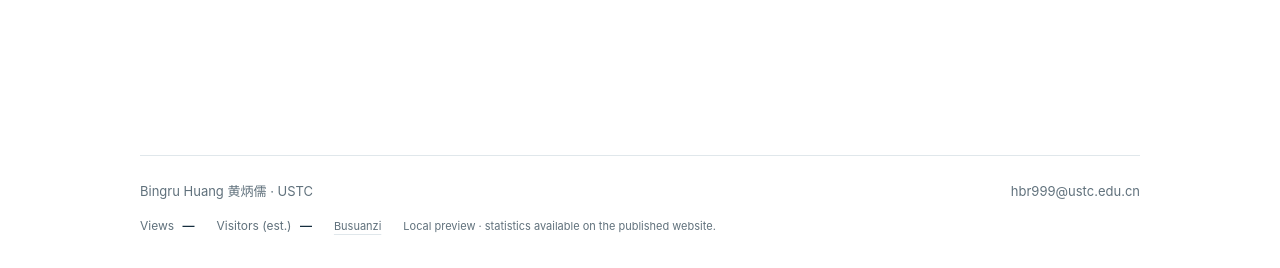
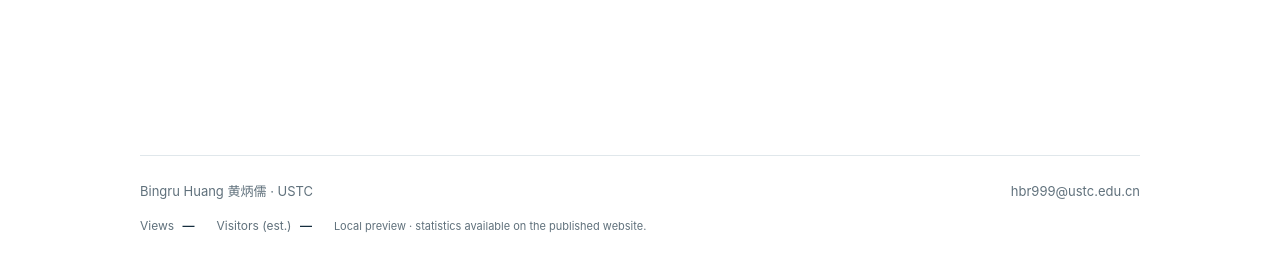
Before and after one commit to Hbr1208/Hbr1208.github.io, a plain HTML site: page index.html in a window 1280 px wide. Shown: the part 532-800 px from the top of the page. Drawn offline with Linux system fonts and the light colour scheme; no server answers.

Commit message:
Update index.html

```diff
--- a/index.html
+++ b/index.html
@@ -50,7 +50,6 @@
     <div class="site-stats" aria-label="Site-wide visit statistics">
       <span class="stat-item" title="Total page views across this website, including repeat visits.">Views <strong id="busuanzi_value_site_pv">—</strong></span>
       <span class="stat-item" title="Estimated visitors reported by the counter service; not an exact count of people.">Visitors (est.) <strong id="busuanzi_value_site_uv">—</strong></span>
-      <a class="stats-provider" href="https://busuanzi.ibruce.info/" aria-label="Visit statistics provided by Busuanzi">Busuanzi</a>
       <span class="stats-status" data-counter-status role="status">Enable JavaScript to view statistics.</span>
     </div>
   </footer>
```
